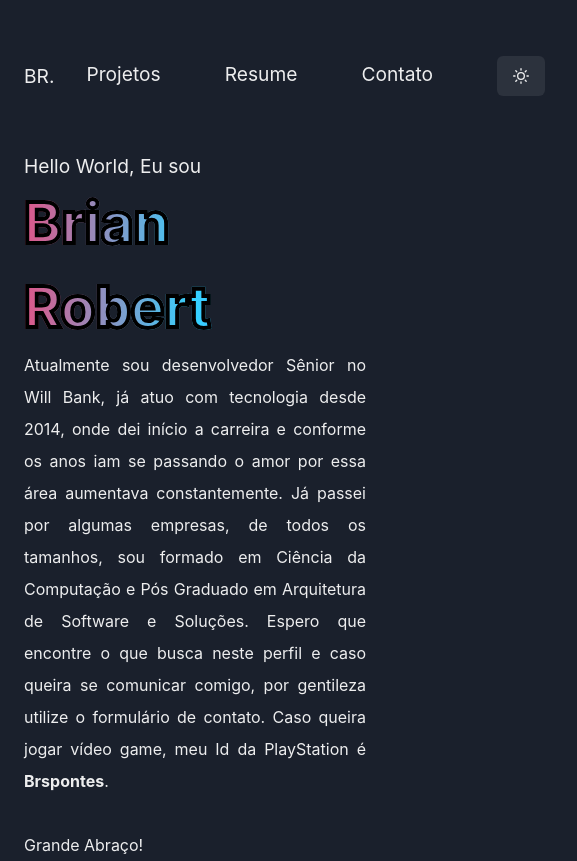
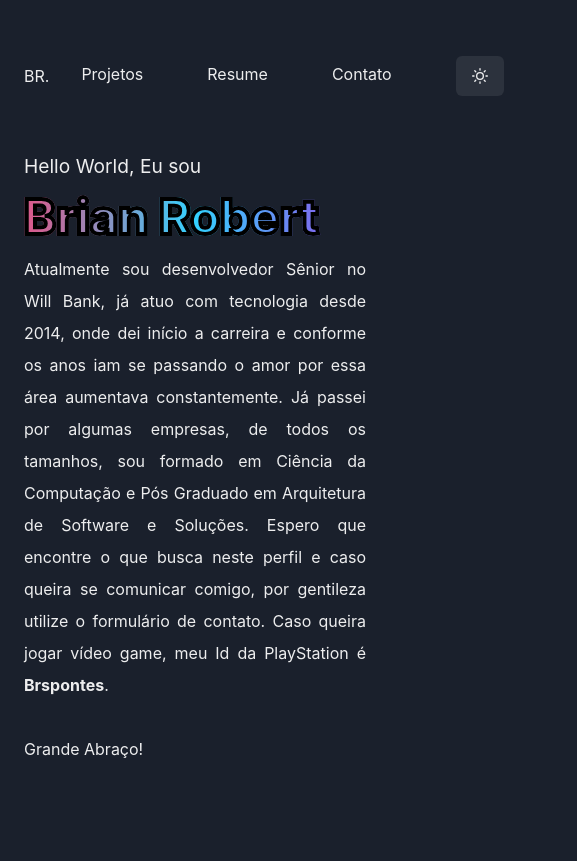
Before and after one commit to Brspontes/react-portfolio, a React (Create React App) app: page / in a window 390 px wide. Shown: the whole page, 577 px wide, since content can reach past the window. Built offline with nearby package versions, Linux system fonts and the light colour scheme.

Commit message:
corrigindo mobile

```diff
--- a/src/App.tsx
+++ b/src/App.tsx
@@ -8,7 +8,7 @@ function App() {
       <Text fontSize="1.2rem">
         Hello World, Eu sou
       </Text>
-      <Text fontSize={{ base: '3.5rem', md: '8rem', lg: '10.25rem' }}
+      <Text fontSize={{ base: '3rem', md: '8rem', lg: '10.25rem' }}
         className="bordaTexto"
         bgGradient='linear(to-l, #9845E8, #33D2FF, #DD5789)' bgClip='text' fontWeight='extrabold'>
         Brian Robert
--- a/src/components/header/index.tsx
+++ b/src/components/header/index.tsx
@@ -5,7 +5,7 @@ import './header.css'
 function Header () {
   const { colorMode, toggleColorMode } = useColorMode()
   return (
-    <Flex as='header' width="100%" maxWidth={1480} height="120" marginX="auto" marginTop="4" paddingX="6" align="center" justifyContent="space-between" fontSize="1.2rem">
+    <Flex as='header' width="100%" maxWidth={1480} height="120" marginX="auto" marginTop="4" paddingX="6" align="center" justifyContent="space-between" fontSize={["1rem","1.2rem"]}>
       <Box>
         <p>BR.</p>
       </Box>
```
